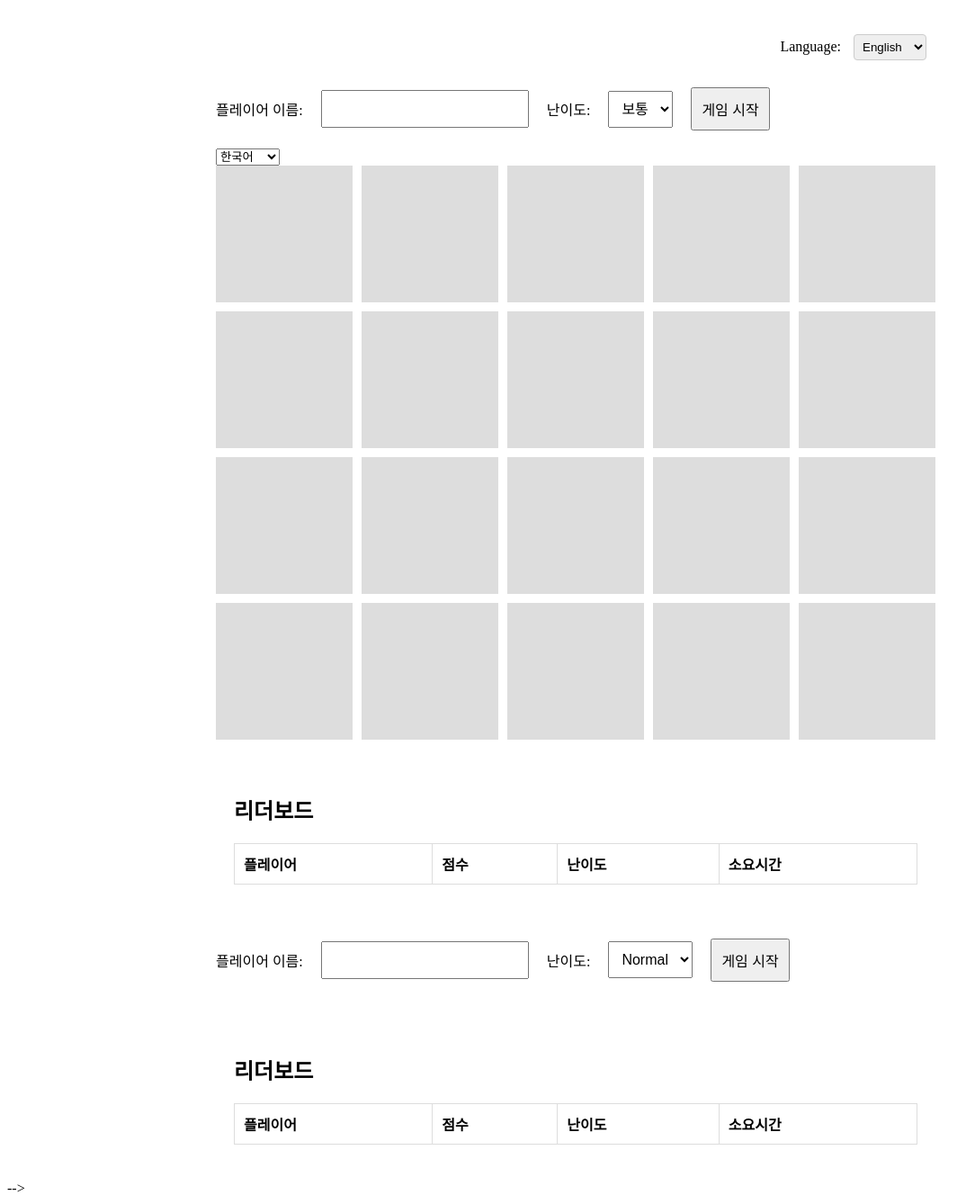
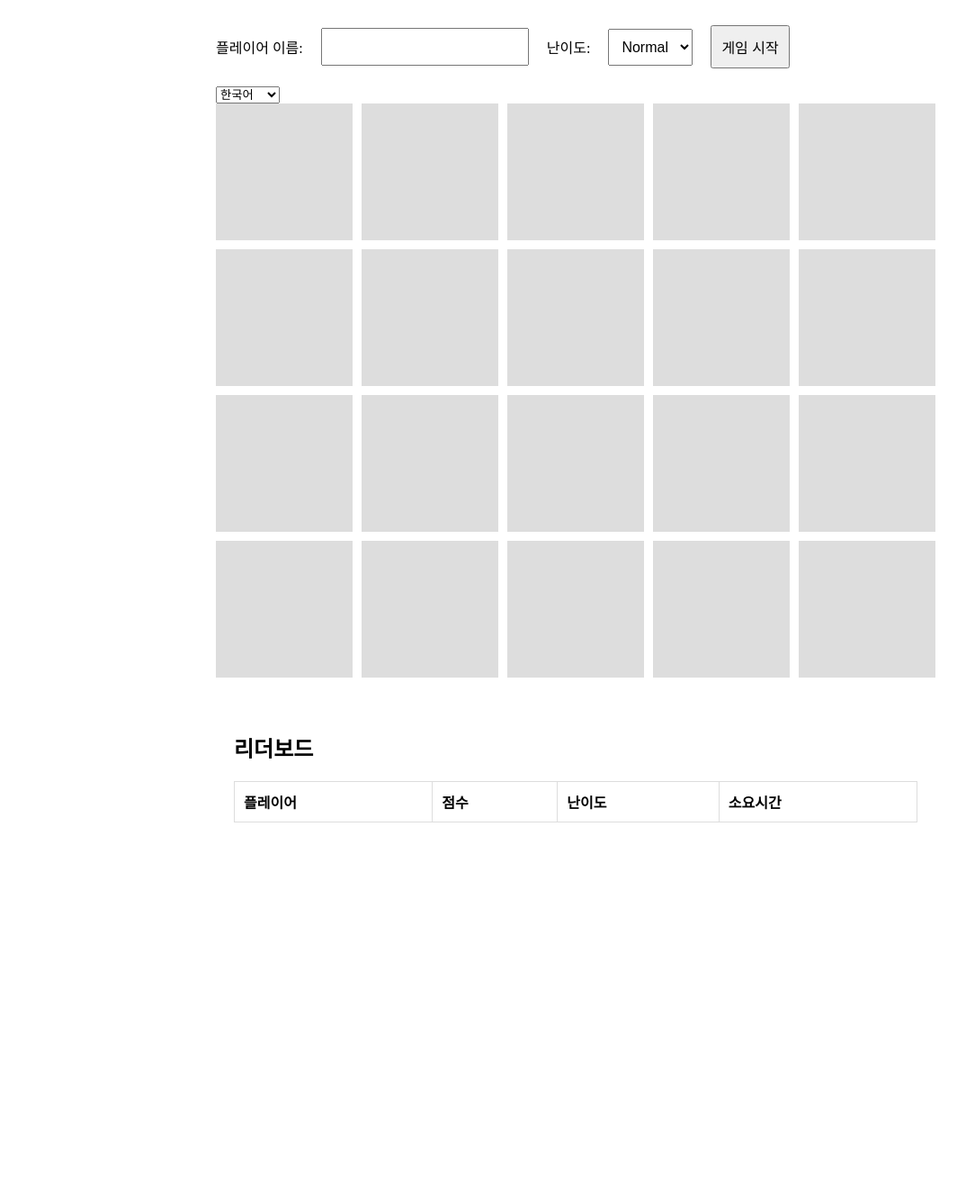
Before and after one commit to jpjp92/test_match, a Flask app: page / in a window 1280 px wide. Shown: the whole page at 90% size, without its empty margins (0-1084 px from the left). After the commit the page ends 914 px from the top, so only its background shows below. Run offline with Flask 3, Linux system fonts and the light colour scheme; lists and menus that the app fills with data are empty.

Commit message:
Update index.html

```diff
--- a/templates/index.html
+++ b/templates/index.html
@@ -1,62 +1,4 @@
 <!DOCTYPE html>
-<html>
-<head>
-    <title data-i18n="pageTitle">Image Matching Game</title>
-    <link rel="stylesheet" href="{{ url_for('static', filename='css/style.css') }}">
-</head>
-<body>
-    <div class="game-container">
-        <!-- Language Selector -->
-        <div class="language-controls">
-            <label for="languageSelector">Language:</label>
-            <select id="languageSelector" class="form-control">
-                <option value="en">English</option>
-                <option value="es">Español</option>
-                <option value="ko">한국어</option>
-            </select>
-        </div>
-
-        <form id="gameForm" onsubmit="return false;" class="controls">
-            <label for="playerName" data-i18n="playerNameLabel">Player Name:</label>
-            <input type="text" id="playerName" required>
-
-            <label for="difficulty" data-i18n="difficultyLabel">Difficulty:</label>
-            <select id="difficulty">
-                <option value="easy" data-i18n="difficultyEasy">Easy</option>
-                <option value="normal" selected data-i18n="difficultyNormal">Normal</option>
-            </select>
-
-            <button id="startButton" type="button" data-i18n="startButton">Start Game</button>
-        </form>
-
-        <div id="gameStatus">
-            <div id="status"></div>
-            <div id="timer"></div>
-        </div>
-
-        <div id="gameBoard" class="game-board"></div>
-
-        <div id="leaderboard" class="leaderboard">
-            <h2 data-i18n="leaderboardTitle">Leaderboard</h2>
-            <table id="scoresTable">
-                <thead>
-                    <tr>
-                        <th data-i18n="playerHeader">Player</th>
-                        <th data-i18n="scoreHeader">Score</th>
-                        <th data-i18n="difficultyHeader">Difficulty</th>
-                        <th data-i18n="timeHeader">Time</th>
-                    </tr>
-                </thead>
-                <tbody></tbody>
-            </table>
-        </div>
-    </div>
-    <script src="/static/js/game.js"></script>
-</body>
-</html>
-
-
-<!-- <!DOCTYPE html>
 <html>
 <head>
     <title>이미지 맞추기 게임</title>
@@ -105,4 +47,3 @@
 </html>
     </table>
 </div>
- -->
```
